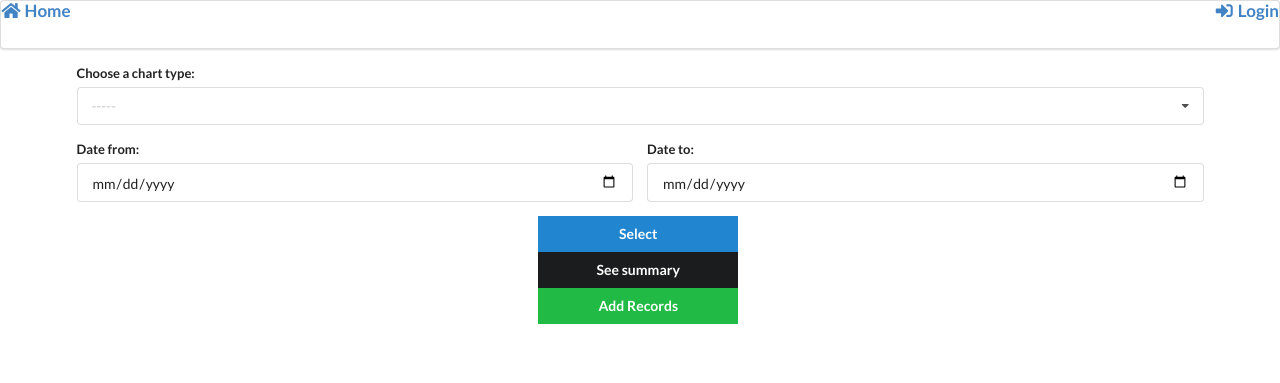
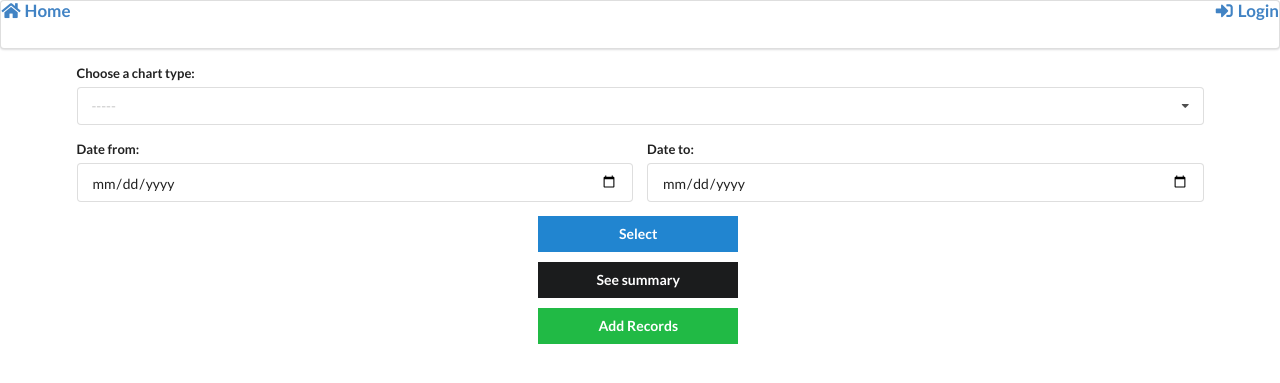
Before and after one commit to zeeshan-arif/analytics_dashboard, a Django app: template products/templates/products/main.html in a window 1280 px wide. Shown: the top 383 px of the page. Run offline with Django 3.2, Linux system fonts and the light colour scheme; the template is opened without the code that fills it, so the values that code supplies are empty; some libraries are stand-ins or nearby versions.

Commit message:
some more adjustments to navbar, buttons, and graph templates

```diff
--- a/products/templates/products/main.html
+++ b/products/templates/products/main.html
@@ -68,9 +68,9 @@
             </div>
         </form>
         <div class="block-center">
-            <button class="ui secondary button" id="modal-btn">See summary</button>
+            <button class="ui secondary button mtop" id="modal-btn">See summary</button>
             <br>
-            <a href={% url 'products:add-purchase-view' %}><button class="ui positive button">Add Records</button></a>
+            <a href={% url 'products:add-purchase-view' %}><button class="ui positive button mtop">Add Records</button></a>
         </div>
 
     </div>
--- a/static_project/main.js
+++ b/static_project/main.js
@@ -16,4 +16,5 @@ $(document).ready(function(){
             .modal('show')
         ;
     })
+
 })
--- a/templates/navbar.html
+++ b/templates/navbar.html
@@ -7,7 +7,8 @@
 {% url 'customers:main-customers-view' as path_to_customers %}
 {% url 'products:sales-view' as path_to_sales %}
 
-<div class="ui huge stackable menu"> <!--secondary pointing menu-->
+
+      <div class="ui huge stackable menu"> <!--secondary pointing menu--><!--computer only row-->
         <a href={{ path_to_home }} class="{% if request.path == path_to_home %}active{% endif %} item">
           <i class="home icon"></i><strong>Home</strong>
         </a>
```
Also changed, not shown: customers/templates/customers/main.html (+1 -1 lines), db.sqlite3. Lines whose indentation alone changed are shown as unchanged.
